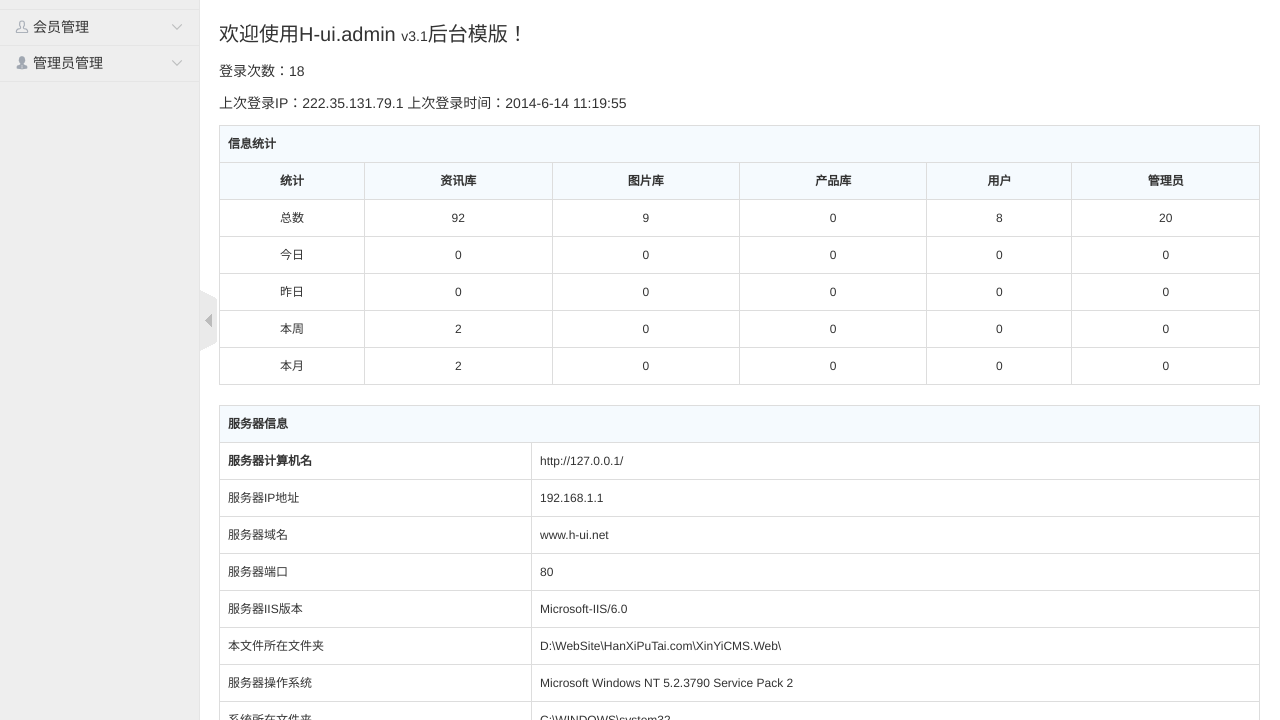
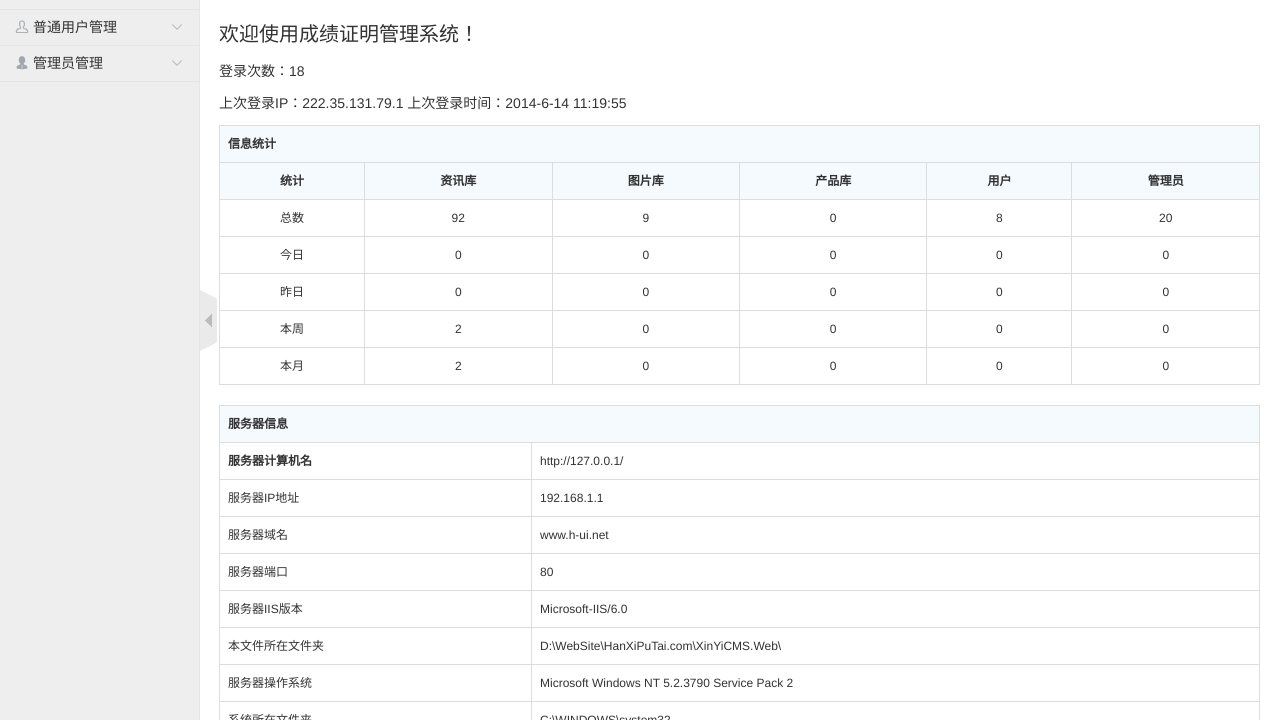
Before and after one commit to dongxiaohao/AchievementManager, a Spring Boot app: page / in a window 1280 px wide. Shown: the part 80-800 px from the top of the page. Run offline with Spring Boot 4, Linux system fonts and the light colour scheme; some of the project's set-up classes (security, data sources, template engines, error pages and the like) are left out, and stand-ins take their place; some libraries are stand-ins or nearby versions.

Commit message:
细节样式

```diff
--- a/src/main/resources/static/_header.html
+++ b/src/main/resources/static/_header.html
@@ -1,6 +1,6 @@
 <header class="navbar-wrapper">
 	<div class="navbar navbar-fixed-top">
-		<div class="container-fluid cl"> <a class="logo navbar-logo f-l mr-10 hidden-xs" href="/aboutHui.shtml">H-ui.admin</a> <a class="logo navbar-logo-m f-l mr-10 visible-xs" href="/aboutHui.shtml">H-ui</a> <span class="logo navbar-slogan f-l mr-10 hidden-xs">v3.1</span> <a aria-hidden="false" class="nav-toggle Hui-iconfont visible-xs" href="javascript:;">&#xe667;</a>
+		<div class="container-fluid cl"> <a class="logo navbar-logo f-l mr-10 hidden-xs" href="/aboutHui.shtml">成绩证明管理系统</a> <a class="logo navbar-logo-m f-l mr-10 visible-xs" href="/aboutHui.shtml">H-ui</a>  <a aria-hidden="false" class="nav-toggle Hui-iconfont visible-xs" href="javascript:;">&#xe667;</a>
 			<nav class="nav navbar-nav">
 				<ul class="cl">
 					<li class="dropDown dropDown_hover"><a href="javascript:;" class="dropDown_A"><i class="Hui-iconfont">&#xe600;</i> 新增 <i class="Hui-iconfont">&#xe6d5;</i></a>
--- a/src/main/resources/static/index.html
+++ b/src/main/resources/static/index.html
@@ -28,8 +28,8 @@
 <body>
 <header class="navbar-wrapper">
 	<div class="navbar navbar-fixed-top">
-		<div class="container-fluid cl"> <a class="logo navbar-logo f-l mr-10 hidden-xs" href="/aboutHui.shtml">H-ui.admin</a> <a class="logo navbar-logo-m f-l mr-10 visible-xs" href="/aboutHui.shtml">H-ui</a>
-			<span class="logo navbar-slogan f-l mr-10 hidden-xs">v3.1</span>
+		<div class="container-fluid cl"> <a class="logo navbar-logo f-l mr-10 hidden-xs" href="/aboutHui.shtml">成绩证明管理系统</a> <a class="logo navbar-logo-m f-l mr-10 visible-xs" href="/aboutHui.shtml">H-ui</a>
+			<!--<span class="logo navbar-slogan f-l mr-10 hidden-xs">v3.1</span> -->
 			<a aria-hidden="false" class="nav-toggle Hui-iconfont visible-xs" href="javascript:;">&#xe667;</a>
 			<nav class="nav navbar-nav">
 				<ul class="cl">
@@ -108,11 +108,11 @@
 		<!--</dd>-->
 	<!--</dl>-->
 		<dl id="menu-member">
-			<dt><i class="Hui-iconfont">&#xe60d;</i> 会员管理<i class="Hui-iconfont menu_dropdown-arrow">&#xe6d5;</i></dt>
+			<dt><i class="Hui-iconfont">&#xe60d;</i> 普通用户管理<i class="Hui-iconfont menu_dropdown-arrow">&#xe6d5;</i></dt>
 			<dd>
 				<ul>
-					<li><a data-href="member-list.html" data-title="会员列表" href="javascript:;">会员列表</a></li>
-					<li><a data-href="member-del.html" data-title="删除的会员" href="javascript:;">删除的会员</a></li>
+					<li><a data-href="member-list.html" data-title="普通用户列表" href="javascript:;">普通用户列表</a></li>
+					<li><a data-href="member-del.html" data-title="删除的用户" href="javascript:;">删除的用户</a></li>
 					<!--<li><a data-href="member-level.html" data-title="等级管理" href="javascript:;">等级管理</a></li>-->
 					<!--<li><a data-href="member-scoreoperation.html" data-title="积分管理" href="javascript:;">积分管理</a></li>-->
 					<!--<li><a data-href="member-record-browse.html" data-title="浏览记录" href="javascript:void(0)">浏览记录</a></li>-->
--- a/src/main/resources/static/welcome.html
+++ b/src/main/resources/static/welcome.html
@@ -23,7 +23,7 @@
 </head>
 <body>
 <div class="page-container">
-	<p class="f-20 text-success">欢迎使用H-ui.admin <span class="f-14">v3.1</span>后台模版！</p>
+	<p class="f-20 text-success">欢迎使用成绩证明管理系统！</p>
 	<p>登录次数：18 </p>
 	<p>上次登录IP：222.35.131.79.1  上次登录时间：2014-6-14 11:19:55</p>
 	<table class="table table-border table-bordered table-bg">
```
